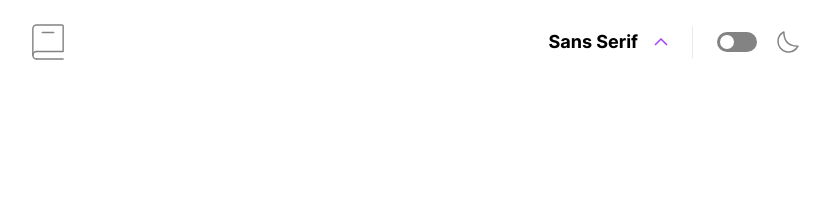
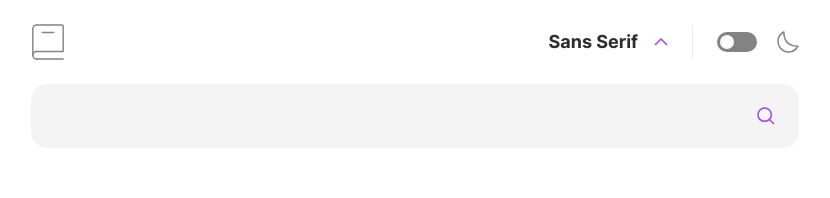
Before and after one commit to AceDub/dictionary-web-app, a React (Vite) app: page / in a window 1280 px wide. Shown: the top 198 px of the page, without its empty margins (225-1055 px from the left). Built offline with nearby package versions, Linux system fonts and the light colour scheme.

Commit message:
Add search bar

```diff
--- a/src/App.tsx
+++ b/src/App.tsx
@@ -1,7 +1,8 @@
 import { useEffect, useState } from 'react';
-import Navigation from './components/Navigation/Navigation';
+import Navigation from './Components/Navigation/Navigation';
 import { initializeTheme } from './Util/setTheme';
 import { setLocalStorageFont } from './Util/setFont';
+import SearchBar from './Components/SearchBar';
 
 interface Font {
   title: string;
@@ -27,13 +28,15 @@ function App() {
 
   return (
     <div
-      className={`h-screen px-6 transition-all duration-300 ease-in-out dark:bg-custom-050505 ${currentFont.fontClass}`}
+      className={`h-screen px-6 text-custom-2D2D2D transition-all duration-300 ease-in-out dark:bg-custom-050505 dark:text-custom-FAFAFA   ${currentFont.fontClass}`}
     >
       <Navigation
         displayCurrentFont={currentFont}
         setCurrentFont={setCurrentFont}
       />
-      <main></main>
+      <main>
+        <SearchBar />
+      </main>
     </div>
   );
 }
--- a/src/Components/Navigation/DropDown.tsx
+++ b/src/Components/Navigation/DropDown.tsx
@@ -26,12 +26,12 @@ const DropDown = ({ setDropMenu, setCurrentFont }: Props) => {
   };
 
   return (
-    <div className="absolute top-[2.375rem] right-0 min-h-[9.5rem] w-36 origin-top animate-dropdown cursor-default select-none rounded-2xl border-[1px] bg-white shadow-lg transition-all duration-300 dark:border-custom-1F1F1F dark:bg-custom-1F1F1F xs:w-[11.5rem]">
-      <ul className="m-6 inline-flex flex-col items-start gap-4 text-base font-bold text-custom-2D2D2D dark:text-white md:text-lg md:leading-[1.5rem]">
+    <div className="absolute top-[2.375rem] right-0 z-50 min-h-[9.5rem] w-36 origin-top animate-dropdown cursor-default select-none rounded-2xl border-[1px] bg-custom-FAFAFA shadow-lg dark:border-custom-1F1F1F dark:bg-custom-1F1F1F xs:w-[11.5rem]">
+      <ul className="m-6 inline-flex flex-col items-start gap-4 text-base font-bold text-custom-2D2D2D dark:text-[#FAFAFA] md:text-lg md:leading-[1.5rem]">
         {fonts.map((font, index) => {
           return (
             <li
-              className={`cursor-pointer transition-colors duration-300 hover:text-custom-a445ed ${font.fontClass}`}
+              className={`cursor-pointer hover:text-custom-A445ED hover:transition-colors hover:duration-300 ${font.fontClass}`}
               key={index}
               onClick={() => {
                 fontHandler(font);
--- a/src/Components/Navigation/Navigation.tsx
+++ b/src/Components/Navigation/Navigation.tsx
@@ -47,7 +47,7 @@ const Navigation = ({ displayCurrentFont, setCurrentFont }: Props) => {
               onClick={toggleFontMenu}
             >
               <button
-                className={`pr-4 text-sm font-bold transition-all duration-300 dark:text-white md:text-lg ${displayCurrentFont.fontClass}`}
+                className={`pr-4 text-sm font-bold dark:text-custom-FAFAFA md:text-lg ${displayCurrentFont.fontClass}`}
               >
                 {displayCurrentFont.title}
               </button>
@@ -63,10 +63,10 @@ const Navigation = ({ displayCurrentFont, setCurrentFont }: Props) => {
               />
             )}
           </div>
-          <span className="h-8 w-[1px] bg-custom-e9e9e9"></span>
+          <span className="h-8 w-[1px] bg-custom-E9E9E9"></span>
           <div className="flex items-center gap-3 md:gap-5">
             <ThemeToggle />
-            <MoonIcon className="stroke-custom-838383 dark:stroke-custom-a445ed" />
+            <MoonIcon className="stroke-custom-838383 dark:stroke-custom-A445ED" />
           </div>
         </div>
       </div>
--- /dev/null
+++ b/src/Components/SearchBar.tsx
@@ -0,0 +1,20 @@
+import { ReactComponent as SearchIcon } from '../assets/images/icon-search.svg';
+
+const SearchBar = () => {
+  return (
+    <div className="relative mx-auto max-w-3xl">
+      <input
+        type="text"
+        className="h-12 w-full rounded-2xl bg-custom-F4F4F4 pl-6 pr-12 font-bold outline-none dark:bg-custom-1F1F1F md:h-16"
+      />
+      <SearchIcon
+        className="absolute top-2/4 right-6 -translate-y-2/4 cursor-pointer"
+        onClick={(e) => {
+          (e.currentTarget.previousElementSibling as HTMLElement)?.focus();
+        }}
+      />
+    </div>
+  );
+};
+
+export default SearchBar;
--- a/src/Util/Buttons/ThemeToggle.tsx
+++ b/src/Util/Buttons/ThemeToggle.tsx
@@ -4,7 +4,7 @@ const ThemeToggle = () => {
   return (
     <label
       htmlFor="themeToggle"
-      className="relative inline-block h-5 w-10 cursor-pointer rounded-[10px] bg-custom-838383 dark:bg-custom-a445ed"
+      className="relative inline-block h-5 w-10 cursor-pointer rounded-[10px] bg-custom-838383 dark:bg-custom-A445ED"
     >
       <input
         type="checkbox"
@@ -15,7 +15,7 @@ const ThemeToggle = () => {
         id="themeToggle"
         onClick={toggleTheme}
       />
-      <div className="absolute top-[3px] left-[3px] h-[14px] w-[14px] rounded-full bg-white transition-all duration-300 dark:left-[23px]"></div>
+      <div className="absolute top-[3px] left-[3px] h-[14px] w-[14px] rounded-full bg-custom-FAFAFA transition-all duration-300 dark:left-[23px]"></div>
     </label>
   );
 };
--- a/tailwind.config.cjs
+++ b/tailwind.config.cjs
@@ -29,10 +29,11 @@ module.exports = {
           '2D2D2D': '#2D2D2D',
           '3A3A3A': '#3A3A3A',
           838383: '#838383',
-          e9e9e9: '#e9e9e9',
-          f4f4f4: '#f4f4f4',
-          a445ed: '#a445ed',
-          ff5252: '#ff5252',
+          E9E9E9: '#E9E9E9',
+          F4F4F4: '#F4F4F4',
+          A445ED: '#A445ED',
+          FF5252: '#FF5252',
+          FAFAFA: '#FAFAFA',
         },
       },
     },
```
